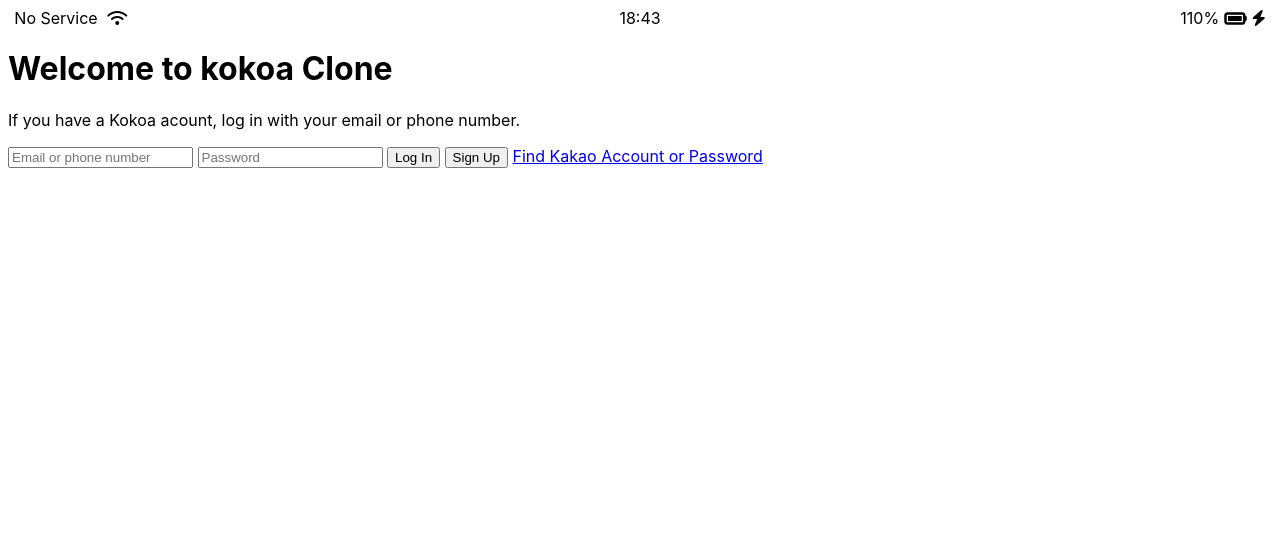
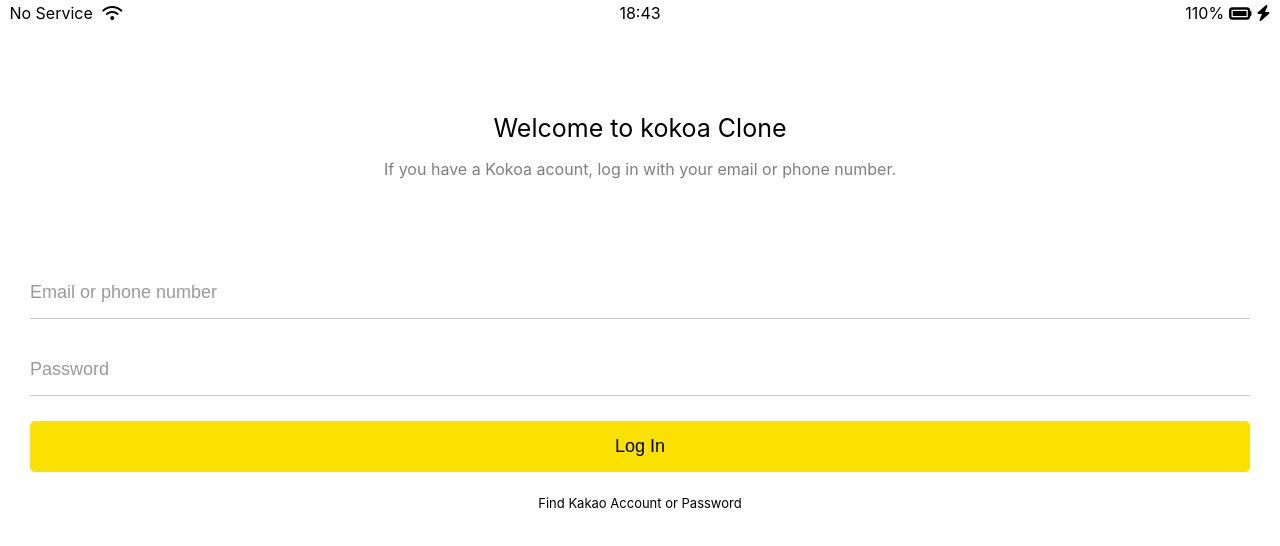
Before and after one commit to hojunkim1/kokoa-talk, a plain HTML site: page index.html in a window 1280 px wide. Drawn offline with Linux system fonts and the light colour scheme.

Commit message:
second time cloning

```diff
--- /dev/null
+++ b/css/components/status-bar.css
@@ -0,0 +1,23 @@
+.status-bar {
+  display: flex;
+  justify-content: center;
+  padding: 5px 3px;
+}
+.status-bar__column {
+  width: 33%;
+}
+.status-bar__column:first-child span {
+  margin-right: 5px;
+}
+.status-bar__column:nth-child(2) {
+  display: flex;
+  justify-content: center;
+}
+.status-bar__column:last-child {
+  display: flex;
+  justify-content: flex-end;
+  align-items: center;
+}
+.status-bar__column .fa-battery-full {
+  margin: 0px 5px;
+}
--- /dev/null
+++ b/css/reset.css
@@ -0,0 +1,128 @@
+html,
+body,
+div,
+span,
+applet,
+object,
+iframe,
+h1,
+h2,
+h3,
+h4,
+h5,
+h6,
+p,
+blockquote,
+pre,
+a,
+abbr,
+acronym,
+address,
+big,
+cite,
+code,
+del,
+dfn,
+em,
+img,
+ins,
+kbd,
+q,
+s,
+samp,
+small,
+strike,
+strong,
+sub,
+sup,
+tt,
+var,
+b,
+u,
+i,
+center,
+dl,
+dt,
+dd,
+ol,
+ul,
+li,
+fieldset,
+form,
+label,
+legend,
+table,
+caption,
+tbody,
+tfoot,
+thead,
+tr,
+th,
+td,
+article,
+aside,
+canvas,
+details,
+embed,
+figure,
+figcaption,
+footer,
+header,
+hgroup,
+menu,
+nav,
+output,
+ruby,
+section,
+summary,
+time,
+mark,
+audio,
+video {
+  margin: 0;
+  padding: 0;
+  border: 0;
+  font-size: 100%;
+  font: inherit;
+  vertical-align: baseline;
+}
+/* HTML5 display-role reset for older browsers */
+article,
+aside,
+details,
+figcaption,
+figure,
+footer,
+header,
+hgroup,
+menu,
+nav,
+section {
+  display: block;
+}
+body {
+  line-height: 1;
+}
+ol,
+ul {
+  list-style: none;
+}
+blockquote,
+q {
+  quotes: none;
+}
+blockquote:before,
+blockquote:after,
+q:before,
+q:after {
+  content: "";
+  content: none;
+}
+table {
+  border-collapse: collapse;
+  border-spacing: 0;
+}
+
+input:focus {
+  outline: none;
+}
--- /dev/null
+++ b/css/screens/login.css
@@ -0,0 +1,47 @@
+.welcome-header {
+  margin: 90px 0px;
+  text-align: center;
+  display: flex;
+  flex-direction: column;
+  align-items: center;
+}
+.welcome-header__title {
+  margin-bottom: 20px;
+  font-size: 25px;
+}
+.welcome-header__text {
+  width: 55%;
+  opacity: 0.5;
+}
+#login-form {
+  display: flex;
+  flex-direction: column;
+  margin: 0px 30px;
+}
+#login-form input {
+  border: none;
+  padding: 15px 0px;
+  font-size: 18px;
+  margin-bottom: 25px;
+}
+#login-form input:not([type="submit"]) {
+  border-bottom: 1px solid rgba(0, 0, 0, 0.2);
+  transition: border-color 0.3s ease-in-out;
+}
+#login-form input::placeholder {
+  color: rgba(0, 0, 0, 0.4);
+}
+#login-form input:focus {
+  border-color: var(--yellow);
+}
+#login-form input[type="submit"] {
+  background-color: var(--yellow);
+  cursor: pointer;
+  border-radius: 5px;
+}
+#login-form a {
+  text-align: center;
+  text-decoration: none;
+  color: inherit;
+  font-size: 13px;
+}
--- a/css/styles.css
+++ b/css/styles.css
@@ -1,26 +1,13 @@
+@import "reset.css";
+@import "variable.css";
+
+/* Components */
+@import "components/status-bar.css";
+
+/* Screens */
+@import "screens/login.css";
+
 body {
   font-family: -apple-system, BlinkMacSystemFont, "Segoe UI", Roboto, Oxygen,
     Ubuntu, Cantarell, "Open Sans", "Helvetica Neue", sans-serif;
 }
-.status-bar {
-  display: flex;
-  justify-content: center;
-}
-.status-bar__column {
-  width: 33%;
-}
-.status-bar__column:first-child span {
-  margin-right: 5px;
-}
-.status-bar__column:nth-child(2) {
-  display: flex;
-  justify-content: center;
-}
-.status-bar__column:last-child {
-  display: flex;
-  justify-content: flex-end;
-  align-items: center;
-}
-.status-bar__column .fa-battery-full {
-  margin: 0px 5px;
-}
--- /dev/null
+++ b/css/variable.css
@@ -0,0 +1,3 @@
+:root {
+  --yellow: #fae100;
+}
--- a/index.html
+++ b/index.html
@@ -30,11 +30,10 @@
       </p>
     </header>
 
-    <form id="login-form">
+    <form action="friends.html" method="GET" id="login-form">
       <input type="text" placeholder="Email or phone number" />
       <input type="password" placeholder="Password" />
       <input type="submit" value="Log In" />
-      <input type="submit" value="Sign Up" />
       <a href="#">Find Kakao Account or Password</a>
     </form>
 
```
Also changed, not shown: friends.html (added, +1 -0 lines).
